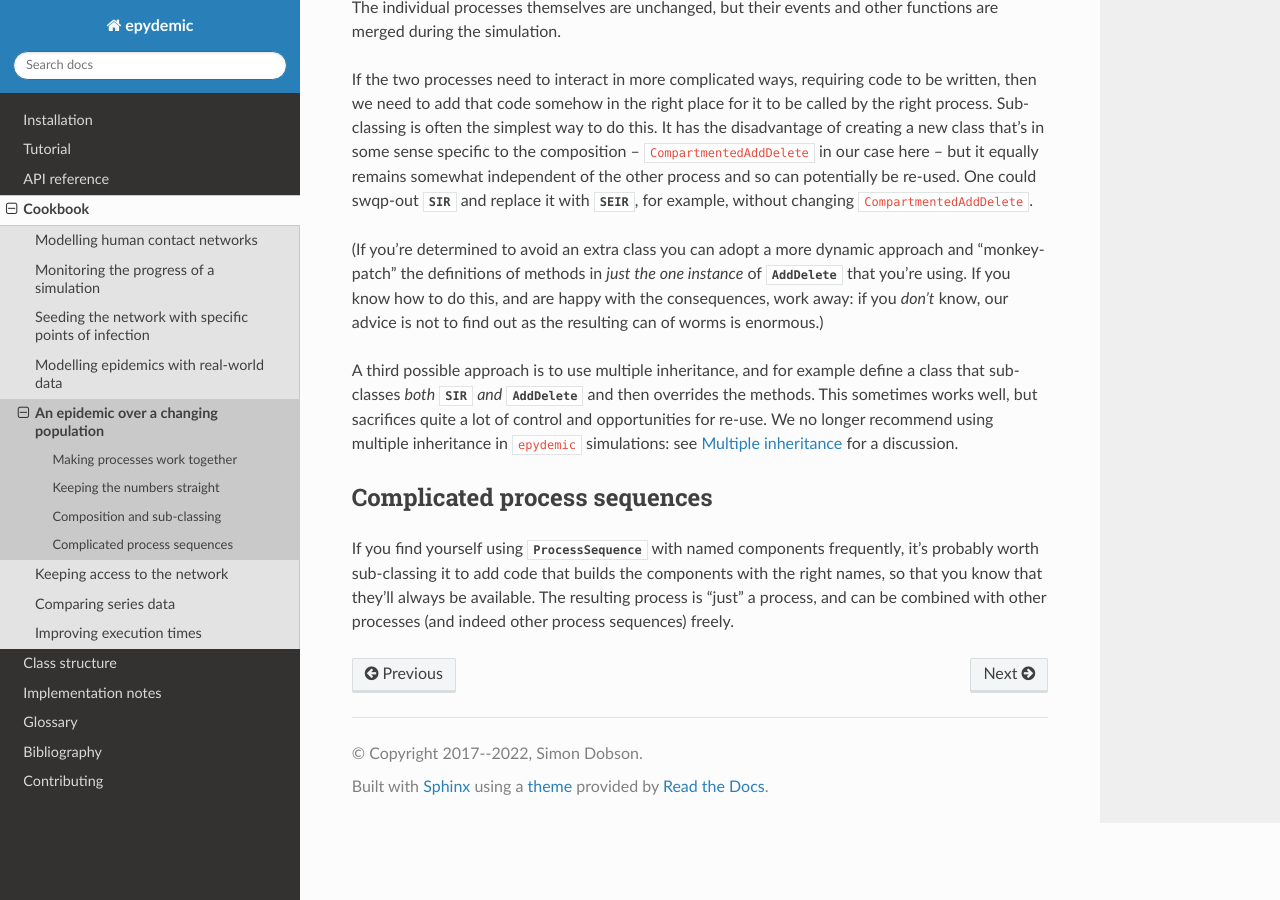
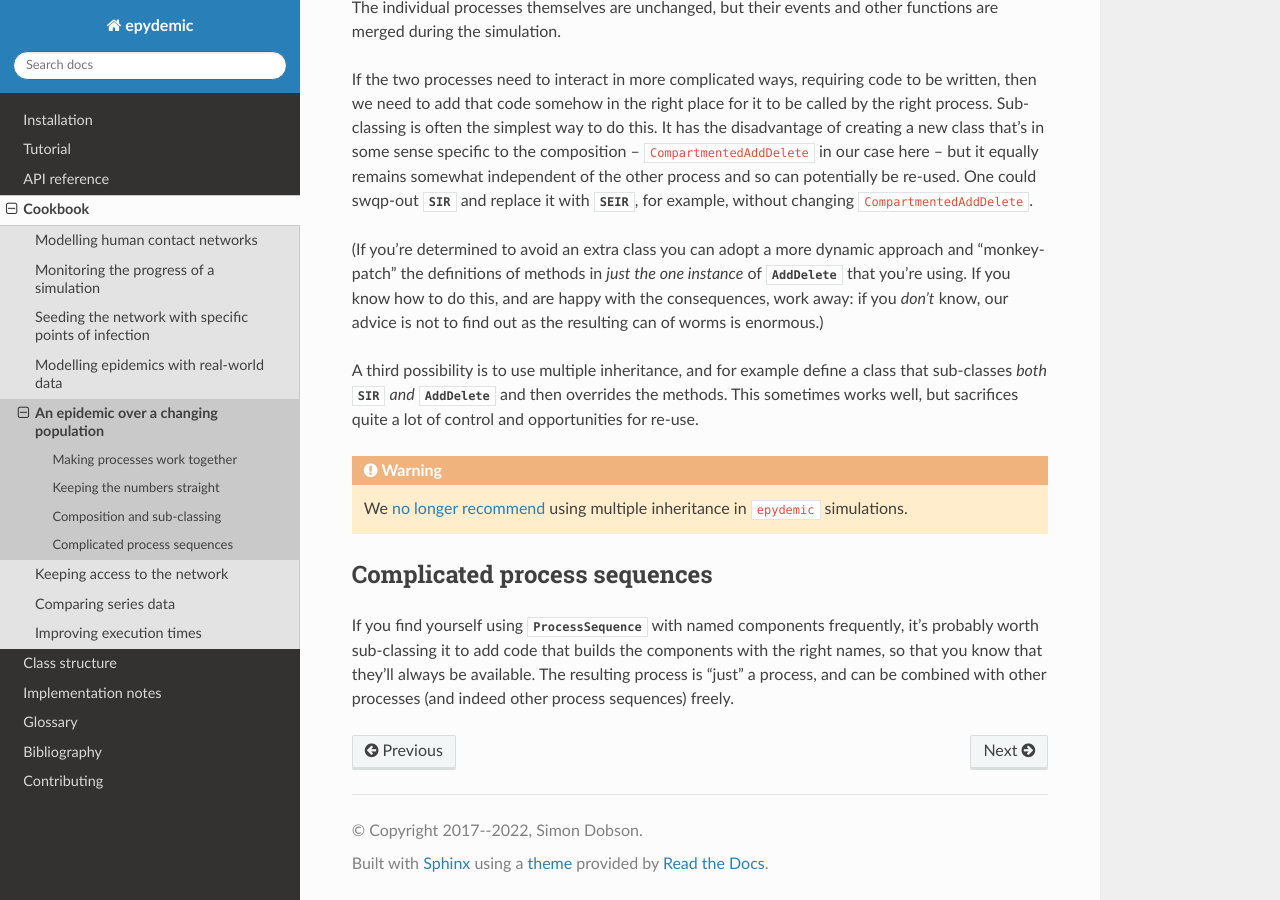
Before and after one commit to simoninireland/epydemic, a Sphinx documentation site: the page built from doc/cookbook/dynamic-population.rst, in a window 1280 px wide and 900 px high, scrolled down 3120 px. Built offline with Sphinx 7.4.7 and the Read the Docs theme 2.0.0, drawn with Linux system fonts in a browser that asks for light colours.

Commit message:
Pointed to the new multiple inheritance note

```diff
--- a/doc/cookbook/dynamic-population.rst
+++ b/doc/cookbook/dynamic-population.rst
@@ -183,13 +183,16 @@ you know how to do this, and are happy with the consequences, work
 away: if you *don't* know, our advice is not to find out as the
 resulting can of worms is enormous.)
 
-A third possible approach is to use multiple inheritance, and for
+A third possibility is to use multiple inheritance, and for
 example define a class that sub-classes *both* :class:`SIR` *and*
 :class:`AddDelete` and then overrides the methods. This sometimes
 works well, but sacrifices quite a lot of control and opportunities
-for re-use. We no longer recommend using multiple inheritance in
-``epydemic`` simulations: see :ref:`no-multiple-inheritance` for a
-discussion.
+for re-use.
+
+.. warning::
+
+   We :ref:`no longer recommend <no-multiple-inheritance>` using
+   multiple inheritance in ``epydemic`` simulations.
 
 
 Complicated process sequences
```
